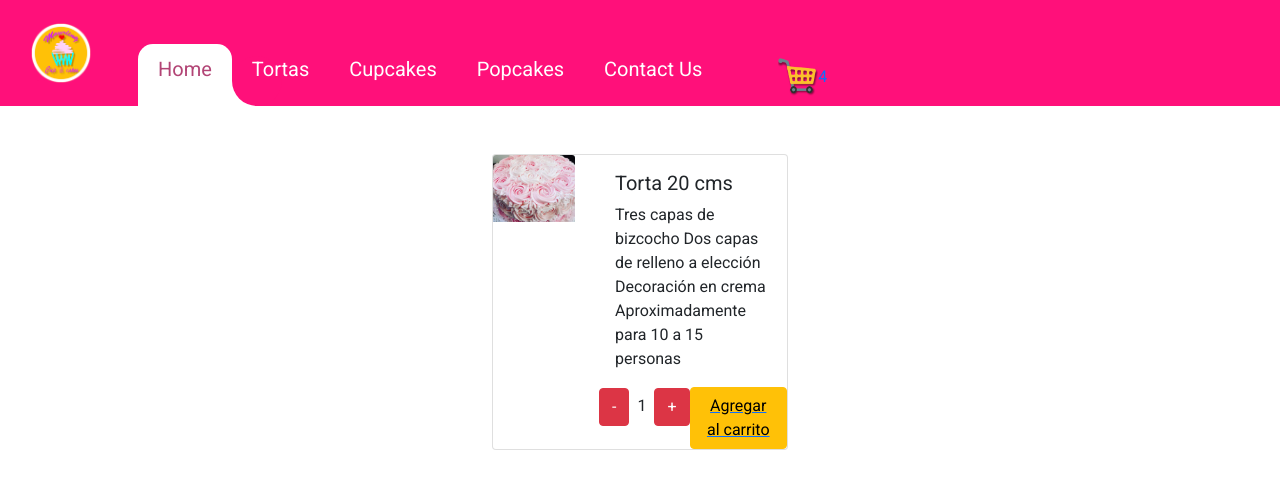
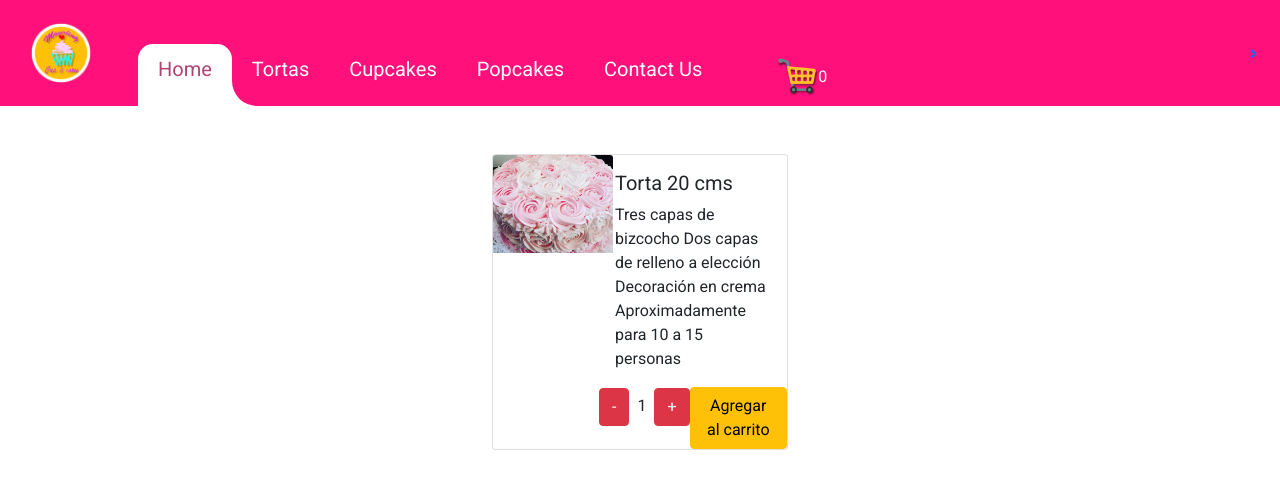
Before and after one commit to ManuJeldes/proyecto, a React (Create React App) app: page /item-detail/1 in a window 1280 px wide. Shown: the top 488 px of the page. Built offline with nearby package versions, Linux system fonts and the light colour scheme.

Commit message:
Entrega desafío cart view

```diff
--- a/package.json
+++ b/package.json
@@ -8,6 +8,7 @@
     "@testing-library/react": "^12.1.2",
     "@testing-library/user-event": "^13.5.0",
     "bootstrap": "^5.1.3",
+    "firebase": "^7.24.0",
     "jquery": "^3.6.0",
     "react": "^17.0.2",
     "react-dom": "^17.0.2",
--- a/public/index.html
+++ b/public/index.html
@@ -10,6 +10,12 @@
       content="Web site created using create-react-app"
     />
     <link rel="apple-touch-icon" href="%PUBLIC_URL%/logo192.png" />
+
+    <!-- Font Awesome -->
+   <link
+   rel="stylesheet"
+   href="https://use.fontawesome.com/releases/v5.11.2/css/all.css"/>
+
     <!--
       manifest.json provides metadata used when your web app is installed on a
       user's mobile device or desktop. See https://developers.google.com/web/fundamentals/web-app-manifest/
--- a/src/componentes/CartWidget.jsx
+++ b/src/componentes/CartWidget.jsx
@@ -1,16 +1,19 @@
-import React from 'react'
+import React, {useContex} from 'react'
 import { Link } from 'react-router-dom'
+import { useContext } from 'react/cjs/react.development'
 import { Fragment } from 'react/cjs/react.production.min'
+import { CartContext } from '../context/CartContext.js'
 
 
 export function CartWidget (props) {
-    const{numOfItems}=props
+    // const{numOfItems}=props
+    const numOfItem=useContext(CartContext)
 
     return <Fragment>
         <div className="mt-3 ms-5">
 
             <img src="../img/carrito.png" alt="cartwidgets" width="40px" height="40px"/>
-            <span className=''>{numOfItems}</span>
+            <span className="numOfItem">{numOfItem.cart.length}</span>
 
         </div>
         </Fragment>
--- a/src/componentes/ItemCount.jsx
+++ b/src/componentes/ItemCount.jsx
@@ -1,11 +1,13 @@
-import React from 'react'
+import React, {useContext} from 'react'
 import { useState, Fragment} from 'react'
 import {Link} from 'react-router-dom'
+import { CartContext } from '../context/CartContext.js'
 
-function ItemCount ({stock,productos}){
+function ItemCount ({stock,producto}){
+    const carroContext = useContext(CartContext)
     const [count,setCount]=useState(1)
-
-    const inicio=1
+        console.log(carroContext)
+        const inicio=1
 
     function sumar (event){
         if(count<stock){
@@ -23,9 +25,10 @@
 
     function agregarCarrito (event){
 
-
+        carroContext.addItem(producto, count)
 
         alert(`Producto agregado al carrito`)
+
     }
 
     return(
@@ -34,9 +37,9 @@
             <td><button className='btn btn-danger' onClick={restar}>-</button></td>
               <td className='px-2'>{count}</td>
             <td><button className='btn btn-danger' onClick={sumar}>+</button></td>
-            <Link to="/cart">
+            {/* <Link to="/cart"> */}
             <div class="d-grid gap-2"><button className='btn btn-warning' type="button" onClick={agregarCarrito}>Agregar al carrito</button></div>
-            </Link>
+            {/* </Link> */}
         </tr>
         </Fragment>
 
--- a/src/componentes/ItemDetailContainer.jsx
+++ b/src/componentes/ItemDetailContainer.jsx
@@ -1,9 +1,10 @@
-import { useEffect, useState } from 'react'
+import { useEffect, useState, useContext } from 'react'
 import ItemCount from './ItemCount'
 import React from 'react'
 import { productos } from '../productos'
 import { useParams } from 'react-router-dom'
 import { Link } from 'react-router-dom'
+import { CartContext } from '../context/CartContext.js'
 
 
 
@@ -23,6 +24,7 @@
 })
 
 function ItemDetailContainer () {
+    const carroContext = useContext(CartContext)
     const [products, setProducts] = useState({})
     const {id} = useParams()
     console.log(products)
@@ -44,7 +46,7 @@
             <div className="card mb-3" style={{width: '540px'}}>
             <div className="row no-gutters">
                 <div className="col-md-4">
-                <img src={`${products.foto}`} className="card-img-top" alt="Torta de 20 cms de diametro"/>
+                <img src={`${products.foto}`} className="card-img-top" style={{width: '120px'}} alt="Torta de 20 cms de diametro"/>
                 </div>
                 <div className="col-md-8">
                     <div className="card-body">
@@ -54,7 +56,7 @@
                         <a href="" className="d-flex btn btn-warning" >Agregar Al Carrito</a>
                     </Link> */}
                     </div>
-                    <ItemCount onAdd={()=> {} } stock={products.stock} initial={1}/>
+                    <ItemCount producto={products} onAdd={()=> {} } stock={products.stock} initial={1}/>
                 </div>
             </div>
         </div>
--- a/src/componentes/Navbar.jsx
+++ b/src/componentes/Navbar.jsx
@@ -3,6 +3,7 @@
 import { NavLink, Link } from 'react-router-dom';
 import { CartWidget } from './CartWidget';
 import $ from 'jquery';
+import Cart from './Pages/Cart';
 
 const Navbar = () => {
 
--- a/src/componentes/Pages/Cart.jsx
+++ b/src/componentes/Pages/Cart.jsx
@@ -1,21 +1,83 @@
-import React, {useContext} from 'react';
+import React, {useContext, Fragment} from 'react';
 import { CartContext } from '../../context/CartContext';
-import { productos } from '../../productos';
+// import { productos } from '../../productos';
+import { Link } from 'react-router-dom'
+// import Button from "react"
+// import { clear } from '@testing-library/user-event/dist/clear';
+
 const Cart = () => {
-  const cartContext =useContext(CartContext)
-  console.log(cartContext)
-  return <div>
-      <h1>Hola Soy El Carrito</h1>
+  const {cart, removeItem, clear, subTotal} =useContext(CartContext)
+  console.log(cart)
 
-      <td className="row"><img src={`${productos.foto}`} width="100"/></td>
-            <td>{productos.titulo}</td>
-            <td>{productos.precio}</td>
-            <td>
-                <a href="#" class="borrar-producto fas fa-times-circle" id="${productos.id}"></a>
-            </td>
+      if(cart.length===0)
+      return ( <div>
+      <h1>Carrito De Compras</h1>
+        <h2 className="carroVacio text-center">Carrito vacío, agrega un producto</h2>
+        <div className="text-center">
+        <Link to="/">
+        <button className="btn btn-warning ">Volver al inicio</button>
+        </Link>
+        </div>
+        </div>
+
+      )
+
+      return (<div>
+          <h1>Carrito De Compras</h1>
+            <form className="d-flex">
+                <div class="">
+
+                    <div class="">
+                        <div className="four columns">
+                            <ul>
+                                <div className="submenu">
+                                      <div id="carrito">
+                                        <a href="#" id="vaciar-carrito" className="btn btn-danger" onClick={()=>clear()}>Vaciar Carrito</a>
+                                        <table id="lista-carrito" class="table table-hover">
+
+                                            <thead>
+                                                <tr>
+                                                    <th scope="col">Imagen</th>
+                                                    <th scope="col">Producto</th>
+                                                    <th scope="col">Cantidad</th>
+                                                    <th scope="col">Valor</th>
+                                                    <th scope="col">Eliminar</th>
+                                                </tr>
+                                            </thead>
+
+                                            <tbody>
+                                              {cart.map((item)=>(
+                                              <Fragment>
+                                                  <img src={item.foto} style={{width: '70px'}}/>
+
+                                              <td>{item.nombre}</td>
+                                              <td className="text-center">{item.cantidad}</td>
+                                              <td>{item.precio}</td>
+                                              <td>
+                                                  <a href="#" className="borrar-producto fas fa-times-circle" data-id={item.id} onClick={()=>removeItem(item.id, item.cantidad, item.precio)}></a>
+                                              </td>
+                                              </Fragment>
+                                              ))}
+
+                                            </tbody>
+                                        </table>
+                                        <p>Total : $ {subTotal}</p>
+                                        <a href="#" id="procesar-pedido" class="btn btn-danger">Realizar pedido</a>
+
+                                    </div>
+                                </div>
+                            </ul>
+                        </div>
+                    </div>
+                </div>
+
+            </form>
+
+            </div>);
 
 
-  </div>;
+
+
 };
 
 export default Cart;
--- a/src/index.css
+++ b/src/index.css
@@ -11,3 +11,30 @@
   font-family: source-code-pro, Menlo, Monaco, Consolas, 'Courier New',
     monospace;
 }
+
+.fa-times-circle {
+  color: #FF107A
+}
+
+/* .submenu {
+  position: initial;
+}
+
+.submenu #carrito {
+  display: block;
+}
+
+.submenu:hover #carrito {
+  display: block;
+  color: #ffea32;
+  position: absolute;
+  right: 0;
+  top: 100%;
+  z-index: 1;
+  background: #fff;
+  padding: 20px;
+} */
+
+.numOfItem {
+  color: white;
+}
--- a/src/provider/CartProvider.jsx
+++ b/src/provider/CartProvider.jsx
@@ -5,7 +5,7 @@
 
     const [cart, setCart] = useState([])
     const [unidadesSeleccionadas, setUnidadesSeleccionadas] = useState(0)
-    const [precioTotal, setPrecioTotal] = useState(0)
+    const [subTotal, setSubTotal] = useState(0)
 
 
 
@@ -13,39 +13,40 @@
             const itemExiste = cart.find(item => item.id === producto.id)
             // console.log(itemExiste)
             if (!itemExiste) {
-                setCart([...cart, {id:producto.id, titulo:producto.nombre, imagen:producto.foto, precio:producto.precio, cantidad:count, subTotal:(producto.precio*count)}])
+                setCart([...cart, {id:producto.id, nombre:producto.nombre, foto:producto.foto, precio:producto.precio, cantidad:count, subTotal:(producto.precio*count)}])
                 setUnidadesSeleccionadas(unidadesSeleccionadas+1)
-                setPrecioTotal(precioTotal+(producto.precio*count))
+                setSubTotal(subTotal+(producto.precio*count))
             } else {
                 const cartActualizado = cart.map(item => {
 
                     if (item.id === producto.id) {
-                        item.count += count
+                        item.cantidad += count
                         item.subTotal += (producto.precio*count)
 
                     }
                     return item
+
                 })
 
                 setCart(cartActualizado)
                 console.log(cartActualizado)
-                setPrecioTotal(precioTotal+(producto.precio*count))
+                setSubTotal(subTotal+(producto.precio*count))
             }
         }
 
 
 
-        function removeItem (id, count, precio)  {
+        function removeItem (id, cantidad, precio)  {
             const nuevoCart = cart.filter((item) => item.id !== id)
         setCart (nuevoCart)
-        setPrecioTotal(precioTotal-(count*precio))
+        setSubTotal(subTotal-(cantidad*precio))
         setUnidadesSeleccionadas(unidadesSeleccionadas - 1)
         }
 
         function clear () {
             setCart([])
             setUnidadesSeleccionadas(0)
-            setPrecioTotal(0)
+            setSubTotal(0)
         }
 
 
@@ -54,7 +55,7 @@
         // }
 
 
-    return (<CartContext.Provider value={{cart, unidadesSeleccionadas, precioTotal, addItem, removeItem, clear}} >
+    return (<CartContext.Provider value={{cart, unidadesSeleccionadas, subTotal, addItem, removeItem, clear}} >
             {children}
             </CartContext.Provider>
         )
```
Also changed, not shown: 1 other file (tests, documents, lock files or other folders).
